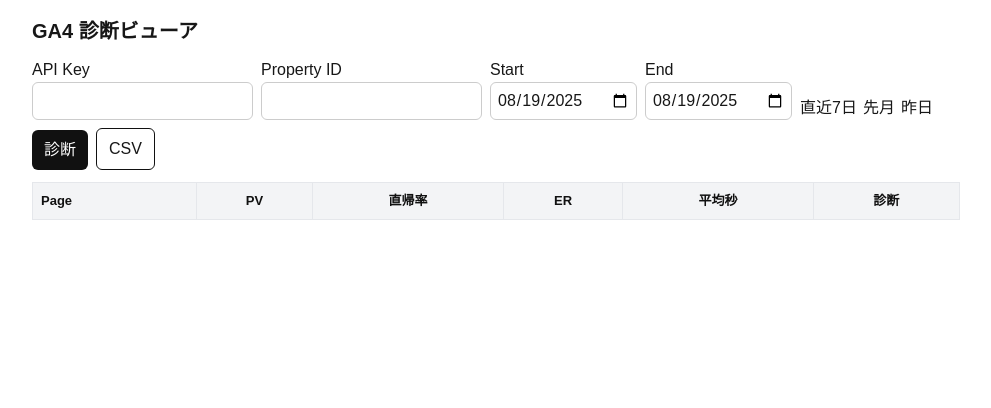
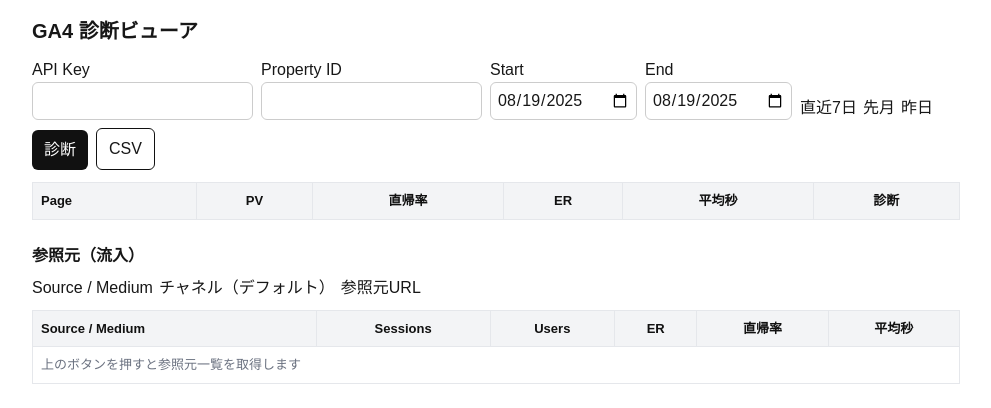
Before and after one commit to dac202508/ga4-diagnose-backend, a Next.js app: page /viewer in a window 1280 px wide. Shown: the top 408 px of the page, without its empty margins (144-1135 px from the left). Built offline with nearby package versions, Linux system fonts and the light colour scheme.

Commit message:
viewer: table header text black

```diff
--- a/app/viewer/page.tsx
+++ b/app/viewer/page.tsx
@@ -50,10 +50,21 @@
   averageSessionDuration?: number;
   totalUsers?: number;
   diagnosis?: string;
-  // 予防的に動的キーも許可
   [k: string]: string | number | undefined;
 };
 type DiagnoseJson = { pages?: PageRow[] };
+
+/* 参照元（流入） */
+type TrafficDim = 'sourcemedium' | 'channel' | 'referrer';
+type TrafficRow = {
+  label: string;
+  sessions: number;
+  totalUsers: number;
+  engagementRate: number;     // %
+  bounceRate: number;         // %
+  averageSessionDuration: number;
+};
+type TrafficJson = { rows?: TrafficRow[] };
 
 /* ---------- Component ---------- */
 export default function ViewerPage() {
@@ -63,6 +74,11 @@
   const [endDate, setEndDate] = useState<string>('');
   const [rows, setRows] = useState<PageRow[]>([]);
   const [loading, setLoading] = useState<boolean>(false);
+
+  // 参照元（流入）
+  const [traffic, setTraffic] = useState<TrafficRow[]>([]);
+  const [trafficDim, setTrafficDim] = useState<TrafficDim>('sourcemedium');
+  const [tLoading, setTLoading] = useState<boolean>(false);
 
   // 初回：URLパラメータを読み込む
   useEffect(() => {
@@ -95,28 +111,19 @@
     }
     setLoading(true);
     try {
-      const base =
-        typeof window !== 'undefined' ? window.location.origin : '';
+      const base = window.location.origin;
       const res = await fetch(`${base}/api/diagnose`, {
         method: 'POST',
         headers: {
           'Content-Type': 'application/json',
           'x-api-key': apiKey,
         },
-        body: JSON.stringify({
-          propertyId,
-          startDate,
-          endDate,
-          limit: 200,
-        }),
+        body: JSON.stringify({ propertyId, startDate, endDate, limit: 200 }),
       });
       const json = (await res.json()) as DiagnoseJson;
-      if (!res.ok) {
-        throw new Error(JSON.stringify(json));
-      }
+      if (!res.ok) throw new Error(JSON.stringify(json));
       setRows(Array.isArray(json.pages) ? json.pages : []);
     } catch (e) {
-      // eslint-disable-next-line no-console
       console.error(e);
       alert('取得に失敗しました。コンソールを確認してください。');
     } finally {
@@ -126,15 +133,12 @@
 
   async function downloadCsv() {
     if (!apiKey || !propertyId) return;
-    const base = typeof window !== 'undefined' ? window.location.origin : '';
+    const base = window.location.origin;
     const u = new URL(`${base}/api/diagnose`);
     u.searchParams.set('format', 'csv');
     const res = await fetch(u, {
       method: 'POST',
-      headers: {
-        'Content-Type': 'application/json',
-        'x-api-key': apiKey,
-      },
+      headers: { 'Content-Type': 'application/json', 'x-api-key': apiKey },
       body: JSON.stringify({ propertyId, startDate, endDate, limit: 200 }),
     });
     const blob = await res.blob();
@@ -144,6 +148,31 @@
     a.download = `ga4-${propertyId}-${startDate}_${endDate}.csv`;
     a.click();
     URL.revokeObjectURL(url);
+  }
+
+  async function fetchTraffic(dim: TrafficDim) {
+    if (!apiKey || !propertyId) {
+      alert('API Key と Property ID を入力してください');
+      return;
+    }
+    setTLoading(true);
+    try {
+      const base = window.location.origin;
+      const res = await fetch(`${base}/api/traffic`, {
+        method: 'POST',
+        headers: { 'Content-Type': 'application/json', 'x-api-key': apiKey },
+        body: JSON.stringify({ propertyId, startDate, endDate, limit: 50, dim }),
+      });
+      const json = (await res.json()) as TrafficJson;
+      if (!res.ok) throw new Error(JSON.stringify(json));
+      setTraffic(Array.isArray(json.rows) ? json.rows : []);
+      setTrafficDim(dim);
+    } catch (e) {
+      console.error(e);
+      alert('参照元の取得に失敗しました');
+    } finally {
+      setTLoading(false);
+    }
   }
 
   /* ---------- UI ---------- */
@@ -205,31 +234,13 @@
         </label>
 
         <div style={{ display: 'flex', gap: 6 }}>
-          <button
-            onClick={() => {
-              const r = rangeFromPreset('last7');
-              setStartDate(r.start);
-              setEndDate(r.end);
-            }}
-          >
+          <button onClick={() => { const r = rangeFromPreset('last7'); setStartDate(r.start); setEndDate(r.end); }}>
             直近7日
           </button>
-          <button
-            onClick={() => {
-              const r = rangeFromPreset('lastmonth');
-              setStartDate(r.start);
-              setEndDate(r.end);
-            }}
-          >
+          <button onClick={() => { const r = rangeFromPreset('lastmonth'); setStartDate(r.start); setEndDate(r.end); }}>
             先月
           </button>
-          <button
-            onClick={() => {
-              const r = rangeFromPreset('yesterday');
-              setStartDate(r.start);
-              setEndDate(r.end);
-            }}
-          >
+          <button onClick={() => { const r = rangeFromPreset('yesterday'); setStartDate(r.start); setEndDate(r.end); }}>
             昨日
           </button>
         </div>
@@ -249,10 +260,10 @@
         </button>
       </div>
 
+      {/* ページ別の診断表 */}
       <table style={{ width: '100%', borderCollapse: 'collapse', fontSize: 13 }}>
         <thead>
-         <tr style={{ background: '#f3f4f6', color: '#111' }}>
-
+          <tr style={{ background: '#f3f4f6', color: '#111' }}>
             <th style={{ border: '1px solid #e5e7eb', padding: 8, textAlign: 'left' }}>Page</th>
             <th style={{ border: '1px solid #e5e7eb', padding: 8 }}>PV</th>
             <th style={{ border: '1px solid #e5e7eb', padding: 8 }}>直帰率</th>
@@ -287,6 +298,58 @@
           })}
         </tbody>
       </table>
+
+      {/* 参照元（流入）セクション */}
+      <section style={{ marginTop: 24 }}>
+        <h2 style={{ fontSize: 16, fontWeight: 700, marginBottom: 8 }}>参照元（流入）</h2>
+        <div style={{ display: 'flex', gap: 6, marginBottom: 10 }}>
+          <button onClick={() => fetchTraffic('sourcemedium')} disabled={tLoading}>
+            Source / Medium
+          </button>
+          <button onClick={() => fetchTraffic('channel')} disabled={tLoading}>
+            チャネル（デフォルト）
+          </button>
+          <button onClick={() => fetchTraffic('referrer')} disabled={tLoading}>
+            参照元URL
+          </button>
+        </div>
+
+        <table style={{ width: '100%', borderCollapse: 'collapse', fontSize: 13 }}>
+          <thead>
+            <tr style={{ background: '#f3f4f6', color: '#111' }}>
+              <th style={{ border: '1px solid #e5e7eb', padding: 8, textAlign: 'left' }}>
+                {trafficDim === 'channel' ? 'Channel'
+                  : trafficDim === 'referrer' ? 'Referrer'
+                  : 'Source / Medium'}
+              </th>
+              <th style={{ border: '1px solid #e5e7eb', padding: 8 }}>Sessions</th>
+              <th style={{ border: '1px solid #e5e7eb', padding: 8 }}>Users</th>
+              <th style={{ border: '1px solid #e5e7eb', padding: 8 }}>ER</th>
+              <th style={{ border: '1px solid #e5e7eb', padding: 8 }}>直帰率</th>
+              <th style={{ border: '1px solid #e5e7eb', padding: 8 }}>平均秒</th>
+            </tr>
+          </thead>
+          <tbody>
+            {traffic.map((r, i) => (
+              <tr key={`${r.label}-${i}`}>
+                <td style={{ border: '1px solid #e5e7eb', padding: 8 }}>{r.label || '(not set)'}</td>
+                <td style={{ border: '1px solid #e5e7eb', padding: 8, textAlign: 'right' }}>{fmtInt(r.sessions)}</td>
+                <td style={{ border: '1px solid #e5e7eb', padding: 8, textAlign: 'right' }}>{fmtInt(r.totalUsers)}</td>
+                <td style={{ border: '1px solid #e5e7eb', padding: 8, textAlign: 'right' }}>{fmtPct(r.engagementRate)}</td>
+                <td style={{ border: '1px solid #e5e7eb', padding: 8, textAlign: 'right' }}>{fmtPct(r.bounceRate)}</td>
+                <td style={{ border: '1px solid #e5e7eb', padding: 8, textAlign: 'right' }}>{fmtSec(r.averageSessionDuration)}</td>
+              </tr>
+            ))}
+            {traffic.length === 0 && (
+              <tr>
+                <td colSpan={6} style={{ border: '1px solid #e5e7eb', padding: 8, color: '#6b7280' }}>
+                  上のボタンを押すと参照元一覧を取得します
+                </td>
+              </tr>
+            )}
+          </tbody>
+        </table>
+      </section>
     </main>
   );
 }
```
